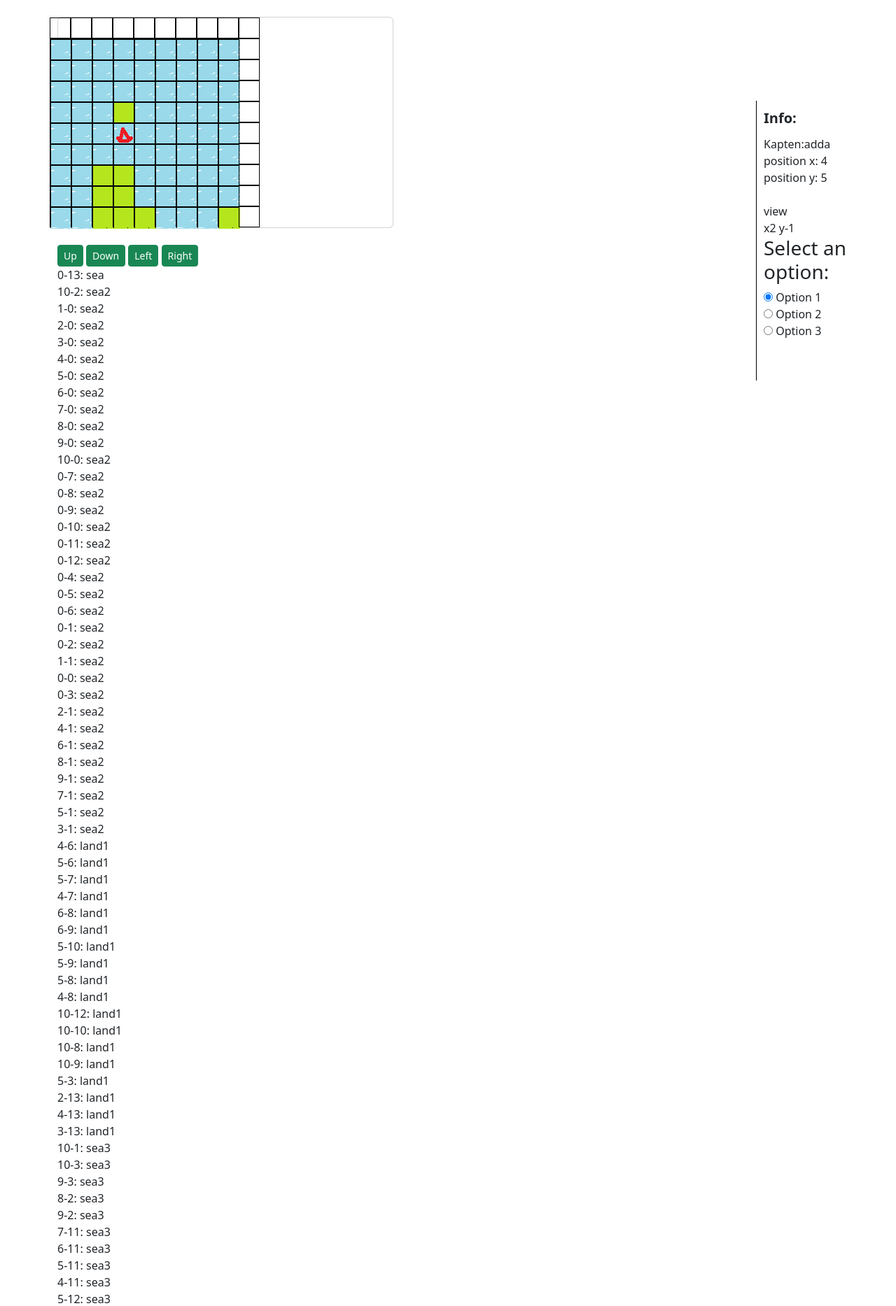
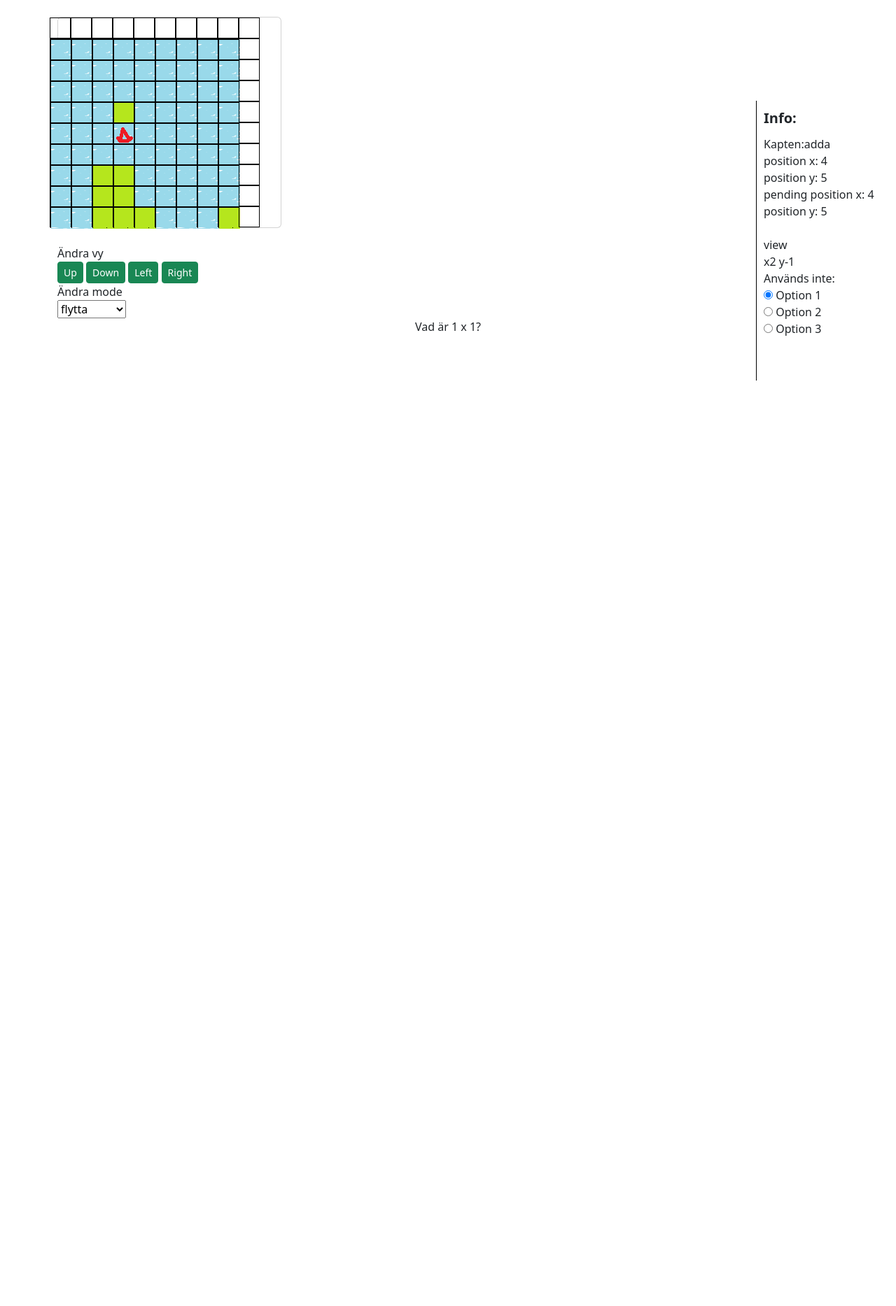
Before and after one commit to Omnistudent/havelock, a Django app: page /grid in a window 1280 px wide. Shown: the part 56-1923 px from the top of the page at 70% size. After the commit the page ends 600 px from the top, so only its background shows below. Run offline with Django 4.2, Linux system fonts and the light colour scheme; a user stored in the database is signed in; data comes from the database, SQL or seed files in the repository; both versions use the stored data as it was after the commit.

Commit message:
'questions_work_in_x'

```diff
--- a/event/admin.py
+++ b/event/admin.py
@@ -7,6 +7,7 @@
 from .models import Event
 from .models import UserProfile
 from .models import UserProfile2
+from .models import Question
 admin.site.register(Environment)
 admin.site.register(Square)
 admin.site.register(MyPlayer)
@@ -15,3 +16,4 @@
 admin.site.register(Event)
 admin.site.register(UserProfile)
 admin.site.register(UserProfile2)
+admin.site.register(Question)
--- a/event/templates/event/grid.html
+++ b/event/templates/event/grid.html
@@ -6,6 +6,19 @@
   <head>
     <title>Karta</title>
     <style>
+
+.button-container {
+        display: flex;
+        flex-wrap: wrap;
+        justify-content: center;
+    }
+
+    .button-container button {
+        width: 200px;
+        height: 70px;
+        margin: 10px;
+        font-size: 20px;
+    }
 
 .transparent-image {
   position: relative;
@@ -50,10 +63,12 @@
   <body>
 
 
-    <div class="card" style="width: 30rem;">
+    <div class="card" style="width: 20rem;">
     <form id="click-form" method="post" action="/grid">
       {% csrf_token %}
       {% for row_num in myrange_y %}
+
+
 
       <div class="row">
         {% for col_num in myrange_x %}
@@ -83,23 +98,22 @@
   </div>
 
     <br>
+    Ändra vy
 
+    <br>
     <button onclick="updatePanel('nav','y+1')" class="btn btn-success btn-sm">Up</button>
     <button onclick="updatePanel('nav','y-1')" class="btn btn-success btn-sm">Down</button>
     <button onclick="updatePanel('nav','x-1')" class="btn btn-success btn-sm">Left</button>
     <button onclick="updatePanel('nav','x+1')" class="btn btn-success btn-sm">Right</button>
     </form>
-
+    <br>
+    Ändra mode
     <form id="my-form" method="post" action="/grid">
       {% csrf_token %}
 
-
-      {% for key, value in dbdic.items %}
-      {{ key }}: {{ value }}<br>
-  {% endfor %}
       <select name="dropdown" onchange="updatePanel('changemode',2,dropdown.options[dropdown.selectedIndex].value)">
         <label for="dropdown">Select an option:</label>
-        <option value="move" {% if user.userprofile.mode == 'move' %} selected {% endif %}>move</option>
+        <option value="move" {% if user.userprofile.mode == 'move' %} selected {% endif %}>flytta</option>
         <option value="paint sea" {% if user.userprofile.mode == 'paint sea' %} selected {% endif %}>paint sea</option>
         <option value="paint land" {% if user.userprofile.mode == 'paint land' %} selected {% endif %}>paint land</option>
     </select>
@@ -112,13 +126,15 @@
       <br>
         position x: {{user.userprofile.xpos}}<br>
         position y: {{user.userprofile.ypos}}<br>
+        pending position x: {{user.userprofile.pending_xpos}}<br>
+        position y: {{user.userprofile.pending_ypos}}<br>
       <br>
       view<br>
       x{{user.userprofile.x}} y{{user.userprofile.y}}<br>
 
       <!--<div class="panel-content" id="clicked-square">None</div>-->
       <form>
-        <h3>Select an option:</h3>
+        Används inte:<br>
         <input type="radio" id="option1" name="options" value="option1" checked>
         <label for="option1">Option 1</label><br>
         <input type="radio" id="option2" name="options" value="option2">
@@ -128,17 +144,26 @@
       </form>
     </div>
 
-    <div id="side-panel">
-      <form>
-        <h3>Select an option:</h3>
-        <input type="radio" id="option1" name="options" value="option1" checked>
-        <label for="option1">Option 1</label><br>
-        <input type="radio" id="option2" name="options" value="option2">
-        <label for="option2">Option 2</label><br>
-        <input type="radio" id="option3" name="options" value="option3">
-        <label for="option3">Option 3</label><br>
-      </form>
+    <div id="side-panel" class="button-container">
+      <div class="button-container">
+      <form method="post" id="question-form" >
+        {% csrf_token %}
+        {{question.question_swedish}}
+        <br>
+        {% for answer in answers %}
+
+
+            <button class="btn btn-primary" onclick="receiveAnswer('answer',{{ answer }})" name="answer" value="{{ answer }}">{{ answer }}</button>
+            {% if forloop.counter|divisibleby:2 %}
+                <br>
+            {% endif %}
+        {% endfor %}
+    </form>
+  </div>
     </div>
+
+
+
 
     <script>
 
@@ -161,6 +186,26 @@
     form.appendChild(dropdownInput);
     form.submit();
   }
+
+  function receiveAnswer(row, col, dropdownValue) {
+
+  var input = document.createElement('input');
+  input.type = 'hidden';
+  input.name = 'square';
+  input.value = row + '*' + col;
+
+  var dropdownInput = document.createElement('input');
+  dropdownInput.type = 'hidden';
+  dropdownInput.name = 'dropdown_value';
+  dropdownInput.value = dropdownValue;
+  //alert("Selected value: " + dropdownValue);
+  //console.log('Dropdown value:', document.getElementById('dropdown').value);
+
+  var form = document.getElementById('question-form');
+  form.appendChild(input);
+  form.appendChild(dropdownInput);
+  form.submit();
+}
 
   function handleDropdownChange() {
   var dropdown = document.getElementById("dropdown-menu");
--- a/event/views.py
+++ b/event/views.py
@@ -7,7 +7,9 @@
 from .models import Square
 from .models import MyPlayer
 from .models import UserProfile
+from .models import Question
 import random
+from random import shuffle
 from django.http import HttpResponse
 from django.http import JsonResponse
 #import json
@@ -29,23 +31,73 @@
 
         square_str = request.POST.get('square')
         dropdown_str = request.POST.get('dropdown_value')
+        square_str2 = request.POST.get('square2')
+
+
 
         # Get x y of square, or mode
         x, y = square_str.split('*')
+        print('xy')
         print(x)
         print(y)
 
-        if x=='changemode':
-            print(dropdown_str)
+        if x=='answer':
+            print("answer")
+            print(y)
+            right_answer=user.userprofile.question.answer1_swedish
+            if right_answer == y:
+                print('yes')
+                startsquare = Square.objects.get(y=str(user.userprofile.ypos),x=str(user.userprofile.xpos))
+                startsquare.occupants3.remove(user.userprofile)
+                startsquare.save()
+
+                user.userprofile.xpos=user.userprofile.pending_xpos
+                user.userprofile.ypos=user.userprofile.pending_ypos
+                user.userprofile.pending_xpos=4
+                user.userprofile.pending_ypos
+                user.userprofile.save()
+#
+                endsquare = Square.objects.get(x=user.userprofile.pending_xpos, y=user.userprofile.pending_ypos)
+                #endsquare = Square.objects.get(x=x, y=y)
+                endsquare.occupants3.add(user.userprofile)
+                endsquare.save()
+
+                print(endsquare.occupants3.all())
+
+                myrange_x=range(user.userprofile.x,int(user.userprofile.x)+grid_size_x)
+                myrange_y=range(user.userprofile.y,int(user.userprofile.y)+grid_size_y)
+                squares=get_squares(myrange_x,myrange_y)
+
+                startx = int(user.userprofile.x)
+                stopx = int(user.userprofile.x)+grid_size_x
+                starty = int(user.userprofile.y)
+                stopy = int(user.userprofile.y)+grid_size_y
+
+                charsx = [str(i) for i in range(startx-3, stopx+2)]
+                charsy = [str(i) for i in range(starty-3, stopy+2)]
+                dbsquares = Square.objects.filter(x__in=charsx,y__in=charsy)
+                square_dict = {f"{square.x}*{square.y}": square for square in dbsquares}
+
+                question = Question.objects.filter(difficulty__gte=0).order_by('?').first()
+                answers = [question.answer1_swedish, question.answer2_swedish, question.answer3_swedish, question.answer4_swedish]
+                shuffle(answers)  # shuffles the answers randomly
+                return render(request, 'event/grid.html', {'myrange_x':myrange_x,'myrange_y':myrange_y,'myrange':myrange,'dbsquares':dbsquares,'squares': squares, 'square_size': square_size,'dbdic':square_dict,'question':question,'answers':answers})
+
+
+            else:
+                print('wrong')
+
+        elif x=='changemode':
+
 
             user.userprofile.mode=dropdown_str
             user.userprofile.save()
-            print(user.userprofile.mode)
+
+
 
 
         elif x=='nav':
-            print('y')
-            print(y)
+
             if y=='x+1':
                 temp=user.userprofile.x
                 user.userprofile.x=temp+1
@@ -85,8 +137,10 @@
             charsy = [str(i) for i in range(starty-3, stopy+2)]
             dbsquares = Square.objects.filter(x__in=charsx,y__in=charsy)
             square_dict = {f"{square.x}*{square.y}": square for square in dbsquares}
-            #dbsquares = Square.objects.all()
-            return render(request, 'event/grid.html', {'myrange_x':myrange_x,'myrange_y':myrange_y,'myrange':myrange,'dbsquares':dbsquares,'squares': squares, 'square_size': square_size,'dbdic':square_dict})
+            question = Question.objects.filter(difficulty__gte=0).order_by('?').first()
+            answers = [question.answer1_swedish, question.answer2_swedish, question.answer3_swedish, question.answer4_swedish]
+            shuffle(answers)  # shuffles the answers randomly
+            return render(request, 'event/grid.html', {'myrange_x':myrange_x,'myrange_y':myrange_y,'myrange':myrange,'dbsquares':dbsquares,'squares': squares, 'square_size': square_size,'dbdic':square_dict,'question':question,'answers':answers})
 
 
         else:
@@ -95,27 +149,55 @@
             #########################
             if user.userprofile.mode=="move":
                 print("mooooooooooooooooooove")
+                question = Question.objects.filter(difficulty__gte=0).order_by('?').first()
+                print('question')
+                print(question)
+
+
+                user.userprofile.pending_xpos=x
+                user.userprofile.pending_ypos=y
+                user.userprofile.question=question
+                user.userprofile.save()
                 if moveallowed(x,y):
 
-                    p1=[user.userprofile.xpos,user.userprofile.ypos]
-                    print("userpos is" +str(p1))
-                    p2=[int(x),int(y)]
-                    pdist=math.dist(p1,p2)
-                    if pdist<1.5:
+                    myrange_x=range(user.userprofile.x,int(user.userprofile.x)+grid_size_x)
+                    myrange_y=range(user.userprofile.y,int(user.userprofile.y)+grid_size_y)
+                    squares=get_squares(myrange_x,myrange_y)
 
+                    startx = int(user.userprofile.x)
+                    stopx = int(user.userprofile.x)+grid_size_x
+                    starty = int(user.userprofile.y)
+                    stopy = int(user.userprofile.y)+grid_size_y
 
-                        startsquare = Square.objects.get(y=str(user.userprofile.ypos),x=str(user.userprofile.xpos))
-                        startsquare.occupants3.remove(user.userprofile)
-                        startsquare.save()
+                    charsx = [str(i) for i in range(startx-3, stopx+2)]
+                    charsy = [str(i) for i in range(starty-3, stopy+2)]
+                    dbsquares = Square.objects.filter(x__in=charsx,y__in=charsy)
+                    square_dict = {f"{square.x}*{square.y}": square for square in dbsquares}
+                    question = Question.objects.filter(difficulty__gte=0).order_by('?').first()
+                    answers = [question.answer1_swedish, question.answer2_swedish, question.answer3_swedish, question.answer4_swedish]
+                    shuffle(answers)  # shuffles the answers randomly
+                    print(answers)
+                    return render(request, 'event/grid.html', {'myrange_x':myrange_x,'myrange_y':myrange_y,'myrange':myrange,'dbsquares':dbsquares,'squares': squares, 'square_size': square_size,'dbdic':square_dict,'question':question,'answers':answers})
 
-                        user.userprofile.xpos=int(x)
-                        user.userprofile.ypos=int(y)
-                        user.userprofile.save()
-
-
-                        endsquare = Square.objects.get(x=x, y=y)
-                        endsquare.occupants3.add(user.userprofile)
-                        endsquare.save()
+                    #p1=[user.userprofile.xpos,user.userprofile.ypos]
+                    #print("userpos is" +str(p1))
+                    #p2=[int(x),int(y)]
+                    #pdist=math.dist(p1,p2)
+                    #if pdist<1.5:
+                    #
+                    #
+                   #
+                    #    startsquare = Square.objects.get(y=str(user.userprofile.ypos),x=str(user.userprofile.xpos))
+                     #   startsquare.occupants3.remove(user.userprofile)
+                      #  startsquare.save()
+#
+ #                       user.userprofile.xpos=int(x)
+  #                      user.userprofile.ypos=int(y)
+   #                     user.userprofile.save()
+#
+#                       endsquare = Square.objects.get(x=x, y=y)
+ #                       endsquare.occupants3.add(user.userprofile)
+  #                      endsquare.save()
 
             elif user.userprofile.mode=='paint sea':
                 try:
@@ -142,6 +224,7 @@
             charsy = [str(i) for i in range(starty-3, stopy+2)]
             dbsquares = Square.objects.filter(x__in=charsx,y__in=charsy)
             square_dict = {f"{square.x}*{square.y}": square for square in dbsquares}
+
 
             #dbsquares = Square.objects.all()
 
@@ -187,7 +270,9 @@
 
         #for i in dbsquares:
         #    print(i.occupants3.all())
-        return render(request, 'event/grid.html', {'myrange_x':myrange_x,'myrange_y':myrange_y,'myrange':myrange,'dbsquares':dbsquares,'squares': squares, 'square_size': square_size,'dbdic':square_dict})
+        question = Question.objects.filter(difficulty__gte=0).order_by('?').first()
+        return render(request, 'event/grid.html', {'myrange_x':myrange_x,'myrange_y':myrange_y,'myrange':myrange,'dbsquares':dbsquares,'squares': squares, 'square_size': square_size,'dbdic':square_dict,'question':question})
+        #return render(request, 'event/grid.html', {'myrange_x':myrange_x,'myrange_y':myrange_y,'myrange':myrange,'dbsquares':dbsquares,'squares': squares, 'square_size': square_size,'dbdic':square_dict})
 
 def get_squares(xrange,yrange):
     squares = []
```
Also changed, not shown: event/models.py (+30 -0 lines), db.sqlite3, event/migrations/0015_question.py (added), event/migrations/0016_rename_question_name_question_name_and_more.py (added), event/migrations/0017_userprofile_question.py (added), event/migrations/0018_userprofile_pending_xpos_userprofile_pending_ypos.py (added).
